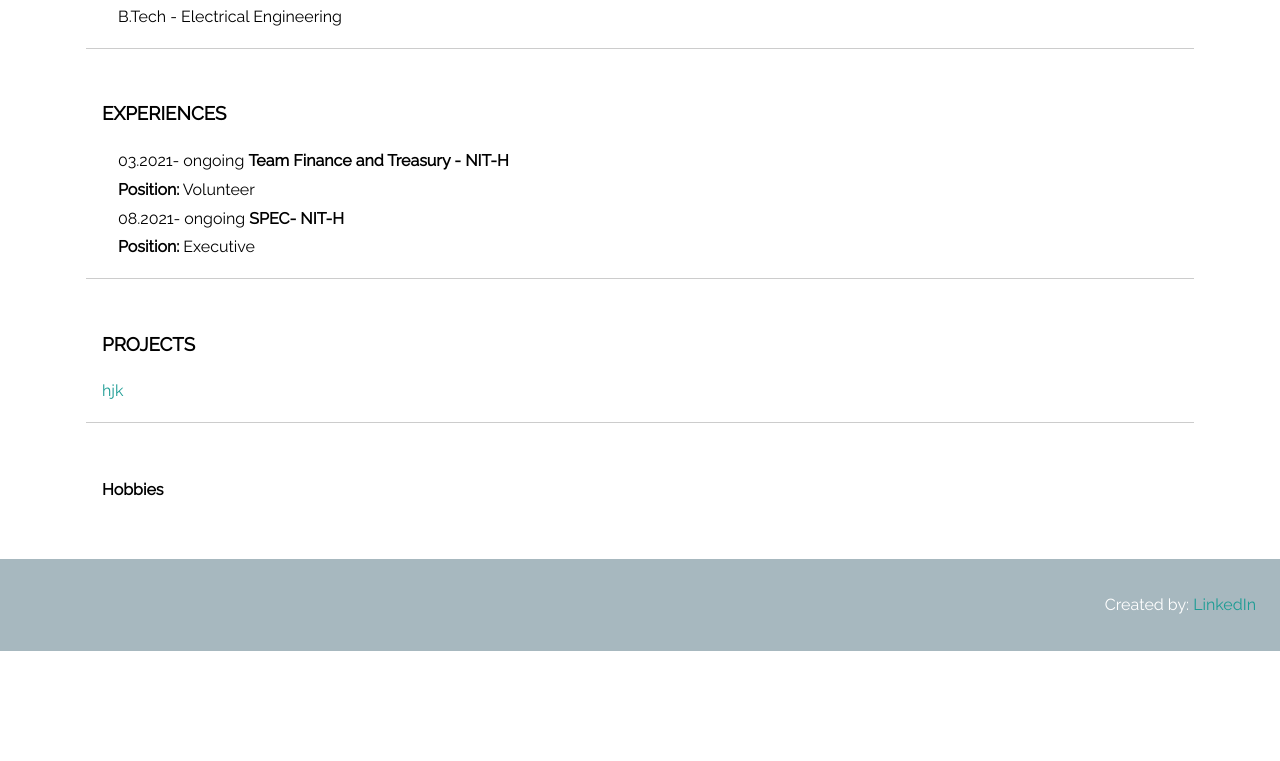
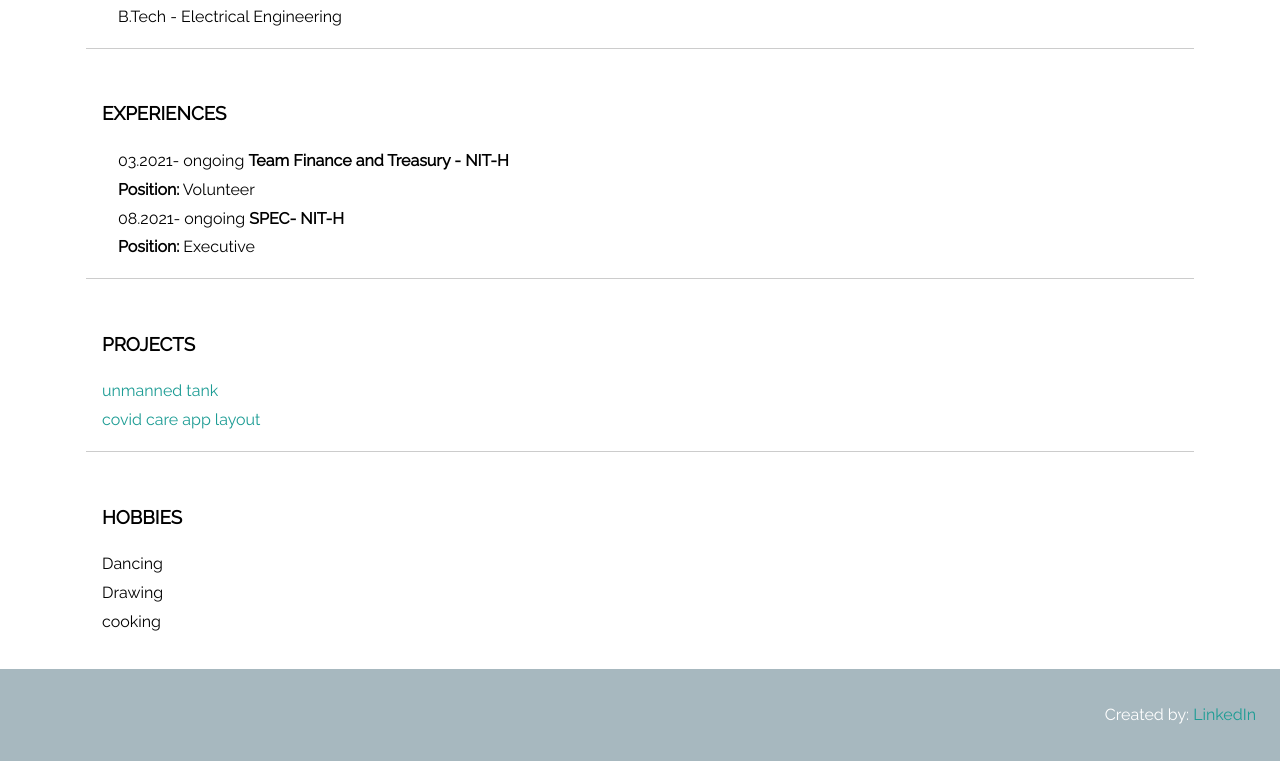
Before and after one commit to mmtabnsl/PORTFOLIO, a plain HTML site: page index.html in a window 1280 px wide. Shown: the part 1647-2408 px from the top of the page. Before the commit the page ends 2298 px from the top, so only its background shows below. Drawn offline with Linux system fonts and the light colour scheme.

Commit message:
Portfolio

```diff
--- a/index.html
+++ b/index.html
@@ -142,8 +142,12 @@
     </section>
 
     <section><h3>Projects</h3>
-    <a href="https://github.com/MLH/mlh-hackathon-organizer-guide">hjk</a></section>
-    <section><h4>Hobbies</h4></section>
+    <a href="https://github.com/mmtabnsl/PROJECT-ARMY">unmanned tank</a><br>
+  <a href="https://github.com/mmtabnsl/Covid-care-app-Layout">covid care app layout</a></section>
+    <section><h3>Hobbies</h3>
+    Dancing <br>
+  Drawing <br>
+cooking <br></section>
 
 
   </main>
```
